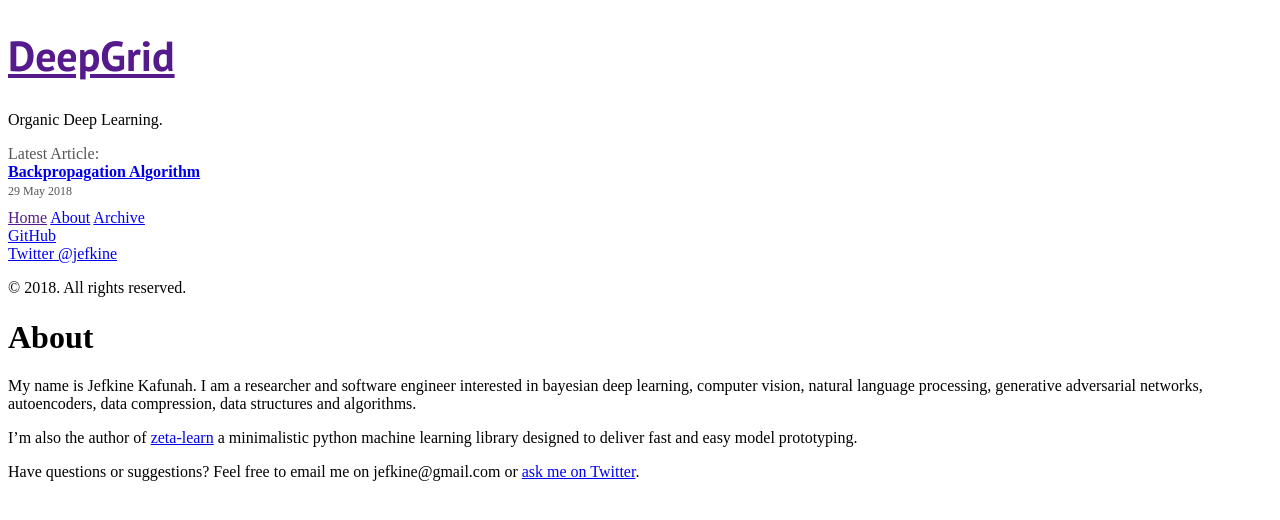
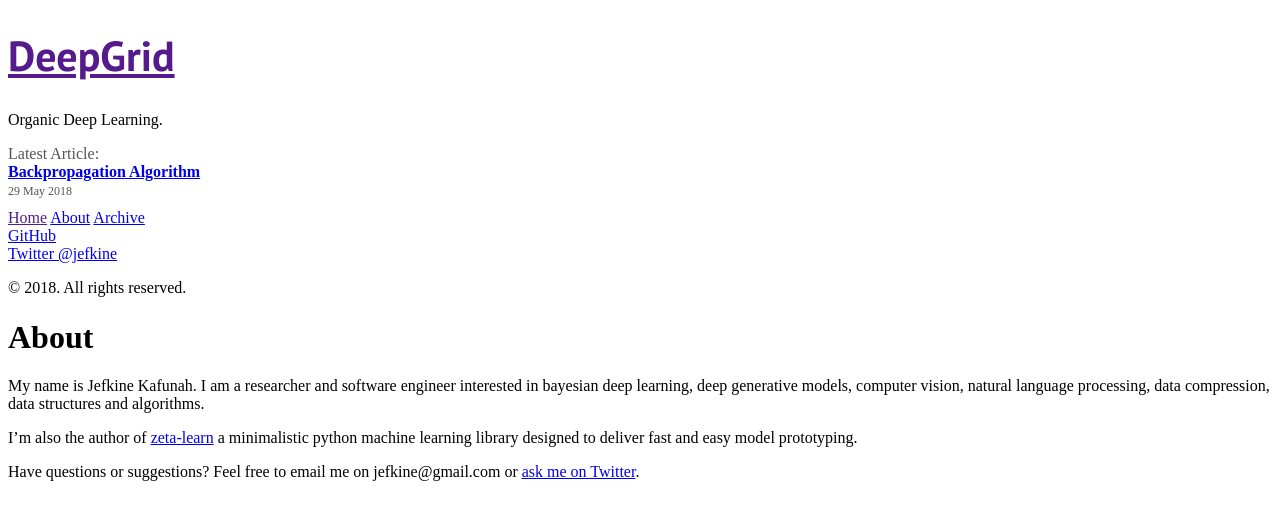
Before and after one commit to jefkine/deepgrid-blog, a Jekyll site: the page built from about.md, in a window 1280 px wide. Shown: the top 520 px of the page. Built offline with Jekyll 4.4.1, drawn with Linux system fonts in a browser that asks for light colours.

Commit message:
edits to about-me

```diff
--- a/about.md
+++ b/about.md
@@ -3,7 +3,7 @@ layout: page
 title: About
 ---
 
-My name is Jefkine Kafunah. I am a researcher and software engineer interested in bayesian deep learning, computer vision, natural language processing, generative adversarial networks, autoencoders, data compression, data structures and algorithms.
+My name is Jefkine Kafunah. I am a researcher and software engineer interested in bayesian deep learning, deep generative models, computer vision, natural language processing, data compression, data structures and algorithms.
 
 I'm also the author of [zeta-learn](https://zeta-learn.com/){:target="_blank"} a minimalistic python machine learning library designed to deliver fast and easy model prototyping.
 
```
